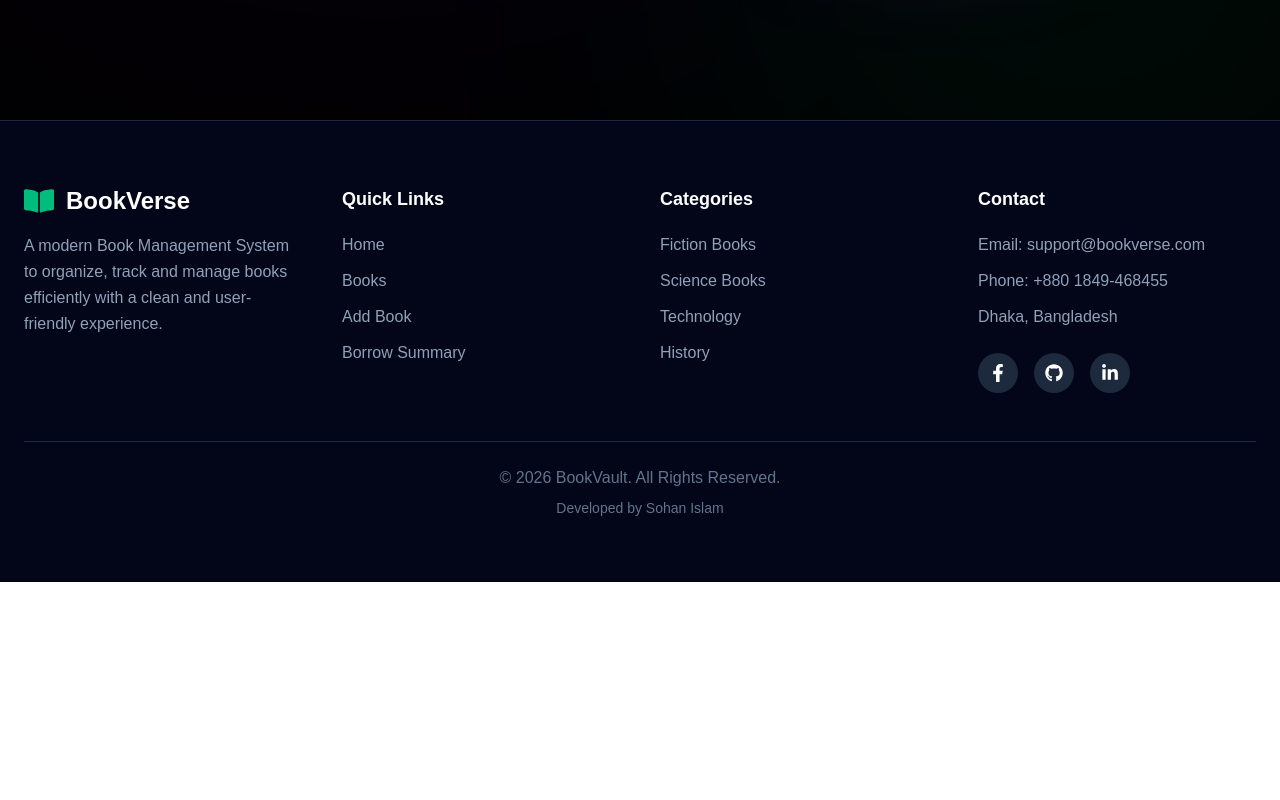
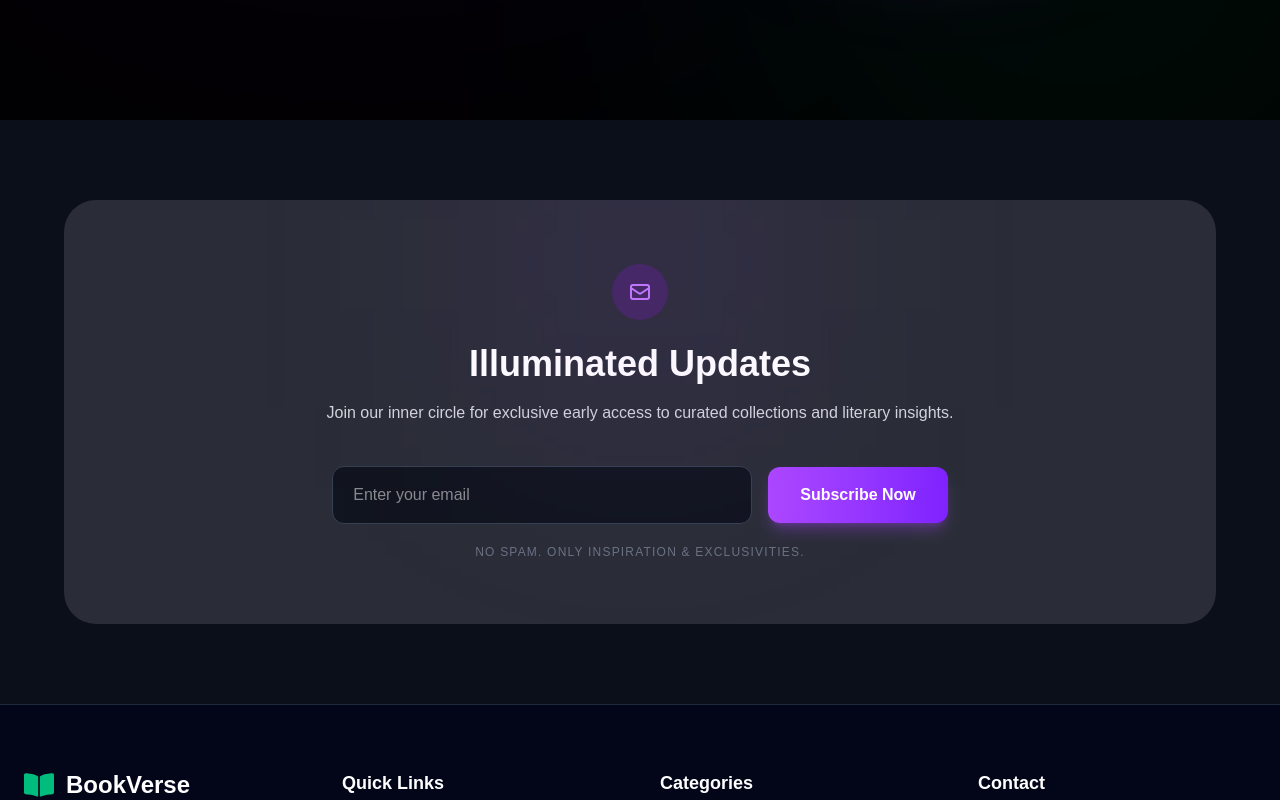
Before and after one commit to islammdsohan603/book-management-web, a Next.js app: page / in a window 1280 px wide. Shown: the part 680-1480 px from the top of the page. Before the commit the page ends 1262 px from the top, so only its background shows below. Built offline with nearby package versions, Linux system fonts and the light colour scheme.

Commit message:
Newsletter section

```diff
--- a/src/app/page.js
+++ b/src/app/page.js
@@ -1,4 +1,5 @@
 import Banner from "@/components/home/Banner";
+import NewsletterSection from "@/components/home/NewsletterSection";
 
 
 
@@ -8,6 +9,7 @@ export default async function Home() {
   return (
     <div>
       <Banner />
+      <NewsletterSection />
     </div>
   );
 }
--- /dev/null
+++ b/src/components/home/NewsletterSection.jsx
@@ -0,0 +1,98 @@
+'use client';
+
+import { motion } from 'framer-motion';
+import { HiOutlineMail } from 'react-icons/hi';
+
+export default function NewsletterSection() {
+  return (
+    <section className="bg-[#0b0f19] py-20 px-4">
+      <motion.div
+        initial={{ opacity: 0, y: 80 }}
+        whileInView={{ opacity: 1, y: 0 }}
+        transition={{ duration: 0.7 }}
+        viewport={{ once: true }}
+        className="
+          max-w-6xl
+          mx-auto
+          rounded-[32px]
+          bg-[#2a2d37]
+          px-6
+          md:px-16
+          py-16
+          text-center
+          relative
+          overflow-hidden
+        "
+      >
+        {/* Glow Effect */}
+        <div className="absolute -top-20 left-1/2 -translate-x-1/2 w-72 h-72 bg-purple-500/10 blur-[120px]" />
+
+        <motion.div
+          initial={{ scale: 0.8 }}
+          whileInView={{ scale: 1 }}
+          transition={{ duration: 0.5 }}
+          viewport={{ once: true }}
+          className="flex justify-center mb-6"
+        >
+          <div className="w-14 h-14 rounded-full bg-purple-600/20 flex items-center justify-center">
+            <HiOutlineMail className="text-purple-400 text-2xl" />
+          </div>
+        </motion.div>
+
+        <h2 className="text-white text-2xl md:text-4xl font-bold">
+          Illuminated Updates
+        </h2>
+
+        <p className="text-gray-300 mt-4 max-w-2xl mx-auto leading-relaxed">
+          Join our inner circle for exclusive early access to curated
+          collections and literary insights.
+        </p>
+
+        {/* Input + Button */}
+        <div className="mt-10 flex flex-col md:flex-row items-center justify-center gap-4">
+          <input
+            type="email"
+            placeholder="Enter your email"
+            className="
+              w-full
+              md:w-[420px]
+              bg-[#11151f]
+              border
+              border-gray-700
+              rounded-xl
+              px-5
+              py-4
+              text-white
+              outline-none
+              focus:border-purple-500
+              transition-all
+            "
+          />
+
+          <motion.button
+            whileHover={{ scale: 1.05 }}
+            whileTap={{ scale: 0.95 }}
+            className="
+              px-8
+              py-4
+              rounded-xl
+              bg-gradient-to-r
+              from-purple-500
+              to-violet-600
+              text-white
+              font-semibold
+              shadow-lg
+              shadow-purple-500/30
+            "
+          >
+            Subscribe Now
+          </motion.button>
+        </div>
+
+        <p className="text-xs text-gray-500 mt-5 tracking-widest uppercase">
+          No Spam. Only Inspiration & Exclusivities.
+        </p>
+      </motion.div>
+    </section>
+  );
+}
```
